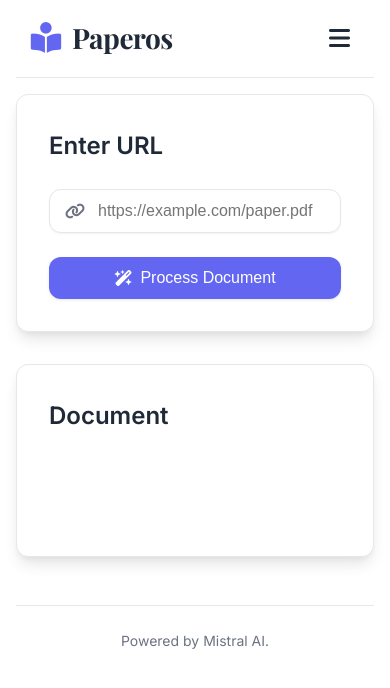
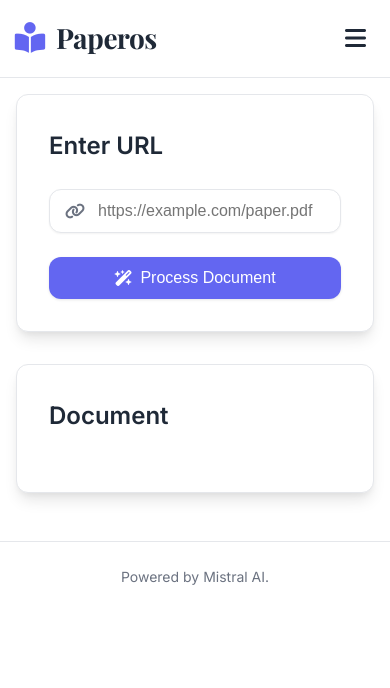
Before and after one commit to jeetdas/Paperos, a website: page public/index.html in a window 390 px wide. Drawn offline with nearby package versions, Linux system fonts and the light colour scheme; no server answers.

Commit message:
Updates to styles

```diff
--- a/public/css/main.css
+++ b/public/css/main.css
@@ -108,20 +108,15 @@ body {
     display: flex;
     flex-direction: column;
     gap: 2rem;
+    padding: 0 1rem;
 }
 
 footer {
     margin-top: 3rem;
+    padding-bottom: 2rem;
     padding-top: 1.5rem;
     border-top: 1px solid var(--border);
     text-align: center;
     color: var(--text-light);
     font-size: 0.875rem;
 }
-
-/* Responsive styles */
-@media (max-width: 768px) {
-    .main-wrapper {
-        padding: 0 1rem;
-    }
-}
--- a/public/css/markdown.css
+++ b/public/css/markdown.css
@@ -1,6 +1,5 @@
 .markdown-content {
     background-color: var(--card-bg);
-    padding: 2rem;
     border-radius: var(--radius);
     color: var(--text);
     font-size: 1.05rem;
```
Also changed, not shown: README.md, 1 other file.
